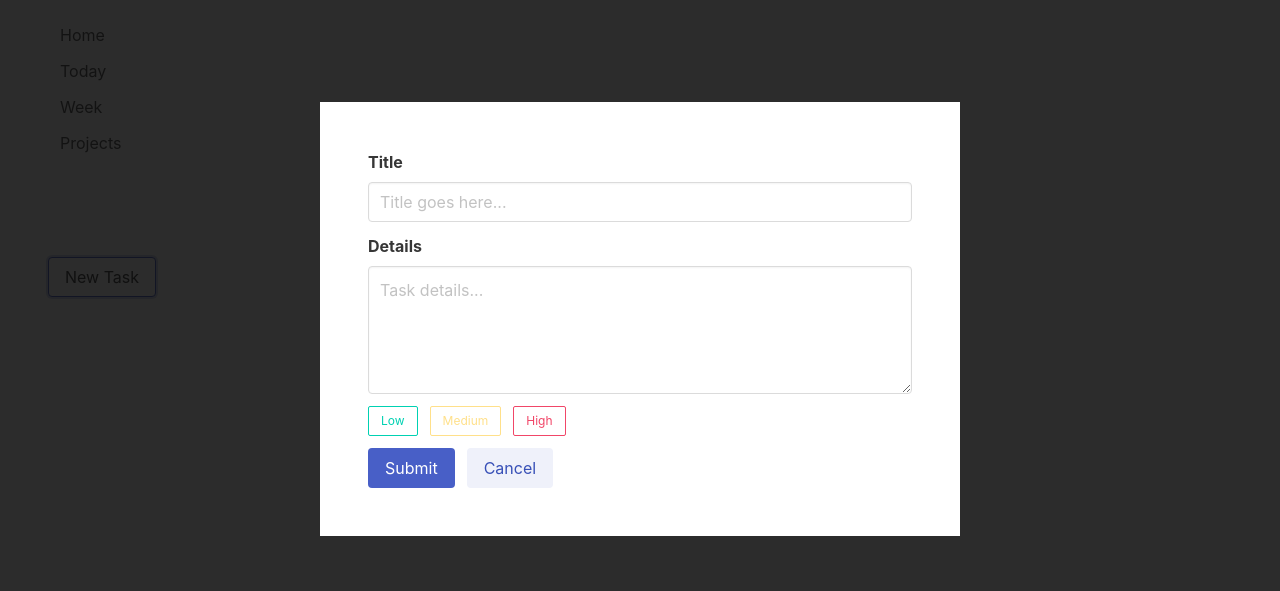
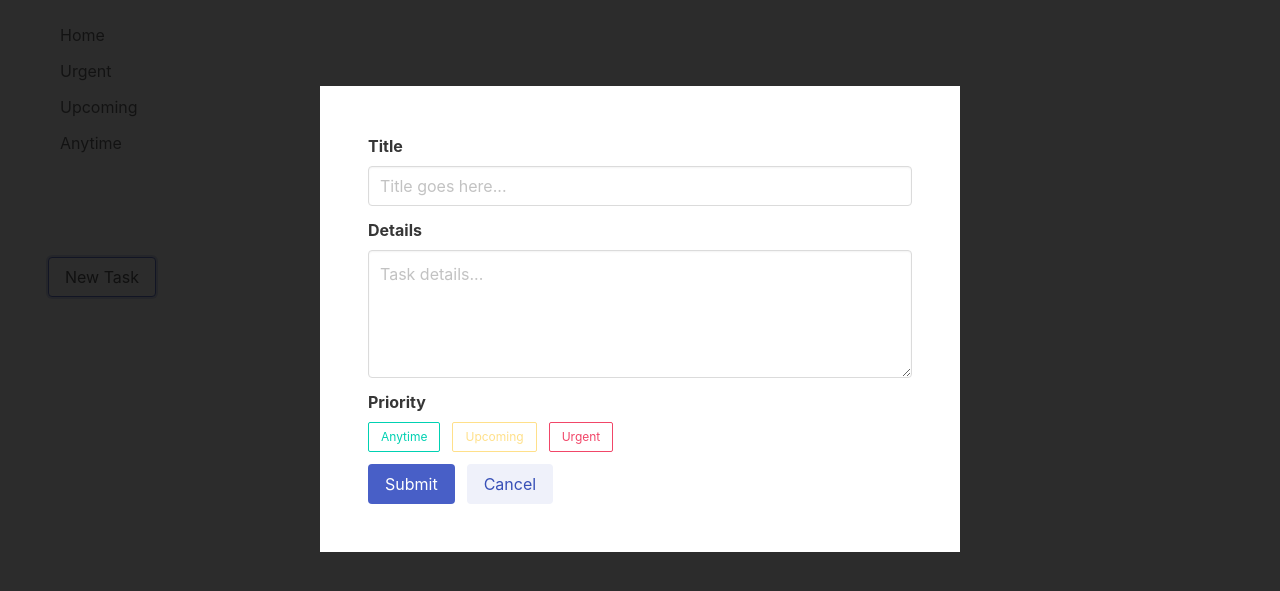
Before and after one commit to JH9001/taskify, a plain HTML site: page index.html in a window 1280 px wide. Both pictures are taken after a click on the button "New Task". Shown: the part 81-672 px from the top of the page. Drawn offline with nearby package versions, Linux system fonts and the light colour scheme.

Commit message:
Changed priority button text from low, medium, high to anytime, upcoming, urgent

```diff
--- a/index.html
+++ b/index.html
@@ -20,9 +20,9 @@
               <p class="menu-label is-size-5">Taskify</p>
               <ul class="menu-list">
                 <li class="home"><a>Home</a></li>
-                <li class="today"><a>Today</a></li>
-                <li class="week"><a>Week</a></li>
-                <li class="projects"><a>Projects</a></li>
+                <li class="urgent"><a>Urgent</a></li>
+                <li class="upcoming"><a>Upcoming</a></li>
+                <li class="anytime"><a>Anytime</a></li>
               </ul>
             </aside>
           </section>
@@ -76,32 +76,30 @@
               </div>
             </div>
 
+            <label class="label">Priority</label>
             <div class="field is-grouped">
               <div class="control">
                 <button
                   class="button is-small is-primary is-outlined low-button"
                   type="button"
-                  id="is-primary"
                 >
-                  Low
+                  Anytime
                 </button>
               </div>
               <div class="control">
                 <button
                   class="button is-small is-warning is-outlined medium-button"
                   type="button"
-                  id="is-warning"
                 >
-                  Medium
+                  Upcoming
                 </button>
               </div>
               <div class="control">
                 <button
                   class="button is-small is-danger is-outlined high-button"
                   type="button"
-                  id="is-danger"
                 >
-                  High
+                  Urgent
                 </button>
               </div>
             </div>
--- a/view.js
+++ b/view.js
@@ -8,9 +8,9 @@ const taskForm = document.querySelector(".task-form");
 const formCancel = document.querySelector(".form-cancel");
 
 const home = document.querySelector(".home");
-const today = document.querySelector(".today");
-const week = document.querySelector(".week");
-const projects = document.querySelector(".projects");
+const urgent = document.querySelector(".urgent");
+const upcoming = document.querySelector(".upcoming");
+const anytime = document.querySelector(".anytime");
 
 const lowButton = document.querySelector(".low-button");
 const mediumButton = document.querySelector(".medium-button");
@@ -67,6 +67,9 @@ class View {
   clearInput() {
     document.getElementById("task-title").value = "";
     document.getElementById("task-details").value = "";
+    [lowButton, mediumButton, highButton].forEach((button) => {
+      button.classList.remove("is-focused");
+    });
   }
 
   getFormData() {
```
